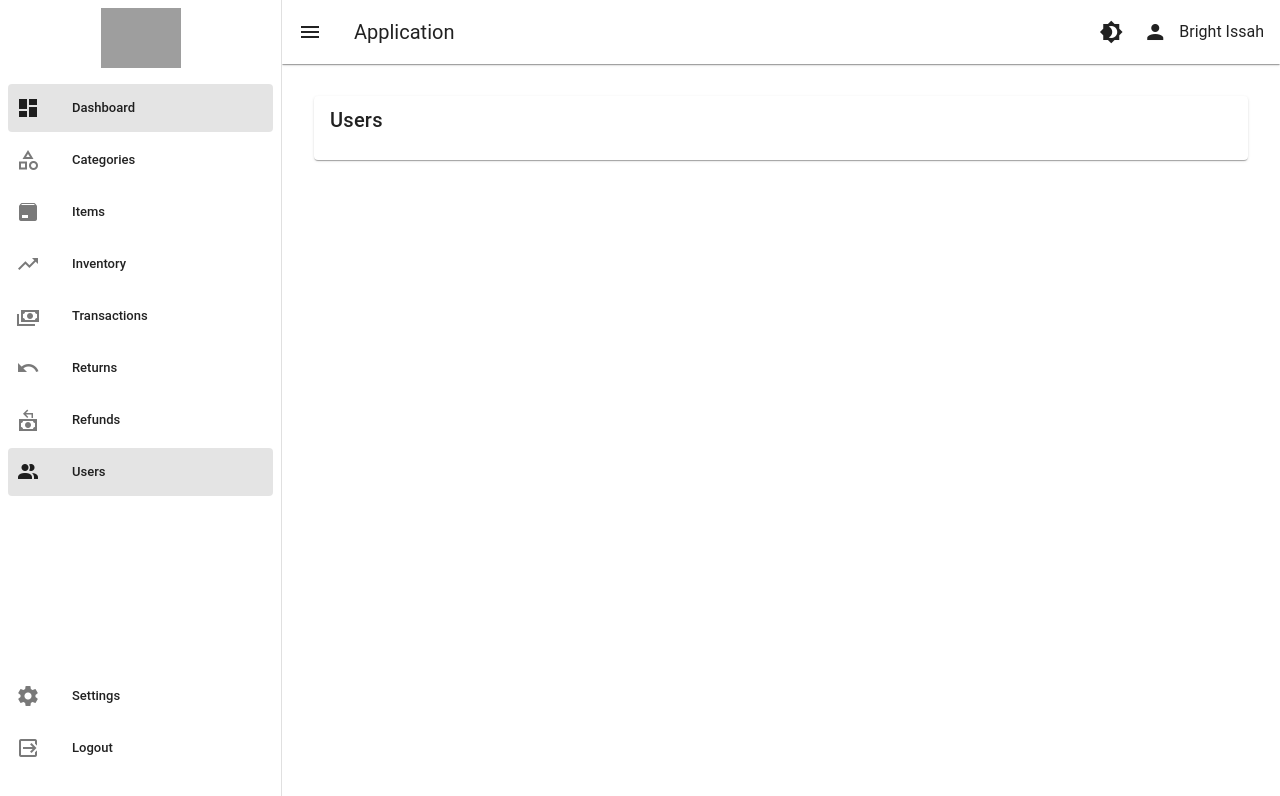
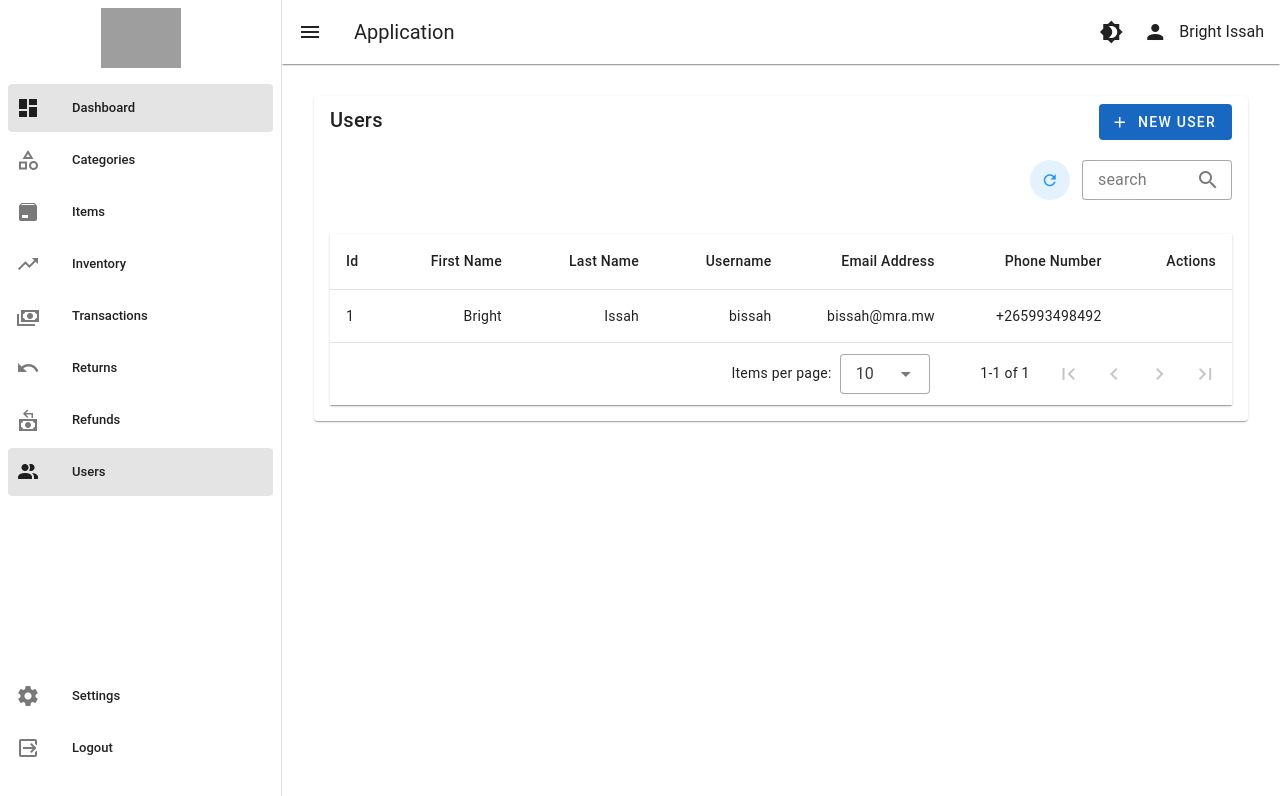
Before and after one commit to Bright-Phiri/vuetify3, a Vue app: page /users in a window 1280 px wide. Shown: the top 796 px of the page. Built offline with nearby package versions, Linux system fonts and the light colour scheme; grey boxes are pictures that could not be loaded.

Commit message:
final touches on side bar

```diff
--- a/src/router/index.js
+++ b/src/router/index.js
@@ -11,11 +11,6 @@ const routes = [
         path: "",
         name: "dashboard",
         component: () => import("../views/HomeView.vue")
-      },
-      {
-        path: "/users",
-        name: "users",
-        component: () => import("../views/UsersView.vue")
       },
       {
         path: "/categories",
--- a/src/views/CategoriesView.vue
+++ b/src/views/CategoriesView.vue
@@ -4,7 +4,7 @@
       <v-row>
         <v-col cols="12">
           <v-card>
-            <v-card-title>Users</v-card-title>
+            <v-card-title>Categories</v-card-title>
             <v-card-text>
 
             </v-card-text>
--- a/src/views/UsersView.vue
+++ b/src/views/UsersView.vue
@@ -4,9 +4,15 @@
       <v-row>
         <v-col cols="12">
           <v-card>
-            <v-card-title>Users</v-card-title>
+            <v-card-title class="d-flex justify-space-between">Users <v-btn prepend-icon="mdi-plus" variant="flat" color="primary">New User</v-btn></v-card-title>
             <v-card-text>
-
+               <div class="d-flex justify-end">
+                  <v-btn icon="mdi-refresh" color="blue" size="small" variant="tonal" class="mt-3 mr-3"></v-btn>
+                  <v-col cols="2" class="px-0">
+                    <v-text-field label="search" density="compact" variant="outlined" append-inner-icon="mdi-magnify" v-model="search"></v-text-field>
+                  </v-col>
+               </div>
+               <v-data-table class="elevation-1" hover :headers="headers" :items="users" :search="search"></v-data-table>
             </v-card-text>
           </v-card>
         </v-col>
@@ -16,4 +22,25 @@
 </template>
 
 <script setup>
+import { ref, reactive, onMounted} from 'vue';
+const headers = [
+  {
+    title: 'Id',
+    align: 'start',
+    sortable: false,
+    key: 'id',
+  },
+  { title: 'First Name', key: 'first_name', align: 'end' },
+  { title: 'Last Name', key: 'last_name', align: 'end' },
+  { title: 'Username', key: 'username', align: 'end' },
+  { title: 'Email Address', key: 'email', align: 'end' },
+  { title: 'Phone Number', key: 'phone', align: 'end' },
+  { title: 'Actions', key: 'actions', align: 'end' },
+]
+const search = ref('')
+const users = reactive([])
+
+onMounted(()=> {
+  users.push({id: 1, first_name: 'Bright', last_name: 'Issah', username: 'bissah', email: 'bissah@mra.mw', phone: '+265993498492'})
+})
 </script>
```
